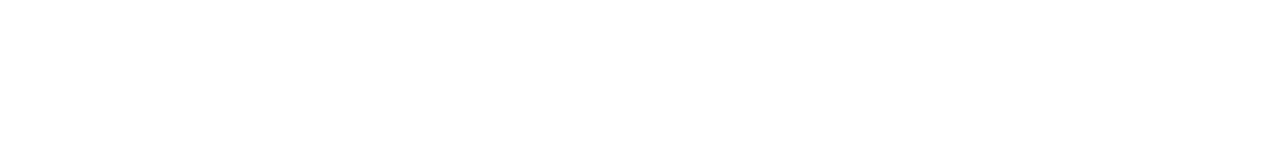
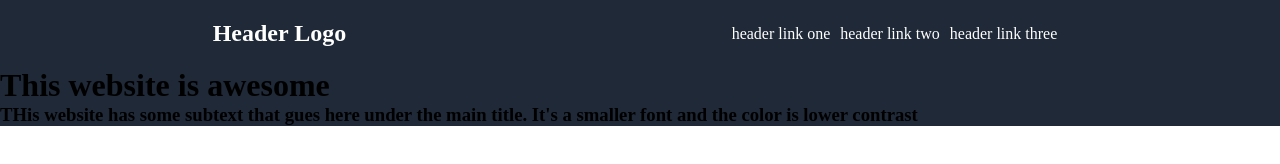
Before and after one commit to paulbaba1/odin-project1, a plain HTML site: page index.html in a window 1280 px wide. Drawn offline with Linux system fonts and the light colour scheme.

Commit message:
add menu

```diff
--- a/index.html
+++ b/index.html
@@ -4,9 +4,39 @@
     <meta charset="UTF-8">
     <meta http-equiv="X-UA-Compatible" content="IE=edge">
     <meta name="viewport" content="width=device-width, initial-scale=1.0">
-    <title>Document</title>
+    <title>Awesome Website</title>
+    <link rel='stylesheet' href='styles.css'/>
 </head>
 <body>
+    <div class='menu-container'>
+            <div class ='header-logo'><strong>Header Logo</strong></div>
+            <div class="links">
+            <div class ='header-link-1'>header link one</div>
+            <div class ='header-link-2'>header link two</div>
+            <div class ='header-link-3'>header link three</div>
+            </div>
+        </div>
+
+    <div class = 'hero'>
+        <div class ='hero-container'>
+            <div class ="text-hero">
+                <h1><strong>This website is awesome</strong></h1>
+                <h3>THis website has some subtext that gues here under the main title. It's a smaller font and the color is lower contrast</h3>
+
+            </div>
+                <div class = "image-hero"></div>
+
+    </div>
+
+
+
+
+
+
+
+
+
+
 
 </body>
 </html>
--- a/styles.css
+++ b/styles.css
@@ -0,0 +1,53 @@
+*{
+    margin: 0;
+    padding: 0;
+    box-sizing: border-box;
+}
+
+.menu-container{
+    padding: 20px;
+    display: flex;
+    justify-content: space-around;
+    background-color: #1F2937;
+    color: white;
+}
+.menu {
+    width: 1100px;
+    height: 100px;
+    display: flex;
+    justify-content: space-between;
+    align-items: center;
+}
+
+.links {
+    width: auto;
+    display: flex;
+    justify-content: end;
+    align-items: center;
+}
+
+.header-link-1{
+    display: flex;
+    margin-right: 10px;
+}
+.header-link-2{
+    display: flex;
+    margin-right: 10px;
+}
+.header-link-3{
+    display: flex;
+    margin-right: 10px;
+}
+
+.header-logo{
+    font-size: 24px;
+    display: flex;
+    align-items:flex-end
+
+}
+
+.hero{
+    display: flex;
+    background-color: #1F2937;
+
+}
```
Also changed, not shown: dog.jpg (added).
